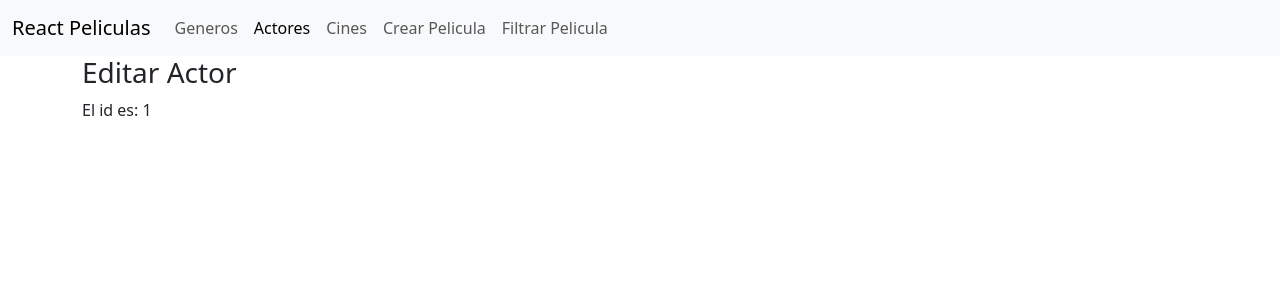
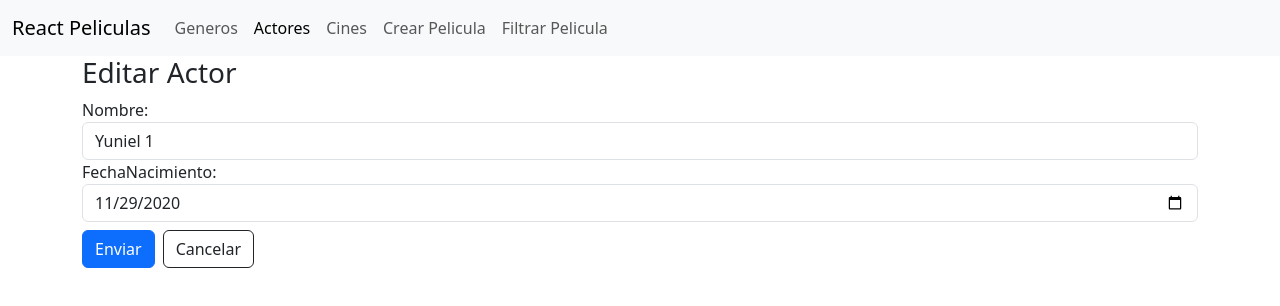
Before and after one commit to alamino2714/react-peliculas, a React (Vite) app: page /actores/editar/1 in a window 1280 px wide. Shown: the top 306 px of the page. Built offline with nearby package versions, Linux system fonts and the light colour scheme.

Commit message:
Creo Formulario de Actores y actualizo Componentes de Crear y Editar Actores

```diff
--- a/src/features/actores/componentes/CrearActor.tsx
+++ b/src/features/actores/componentes/CrearActor.tsx
@@ -1,6 +1,21 @@
+import type { SubmitHandler } from "react-hook-form";
+import FormularioActor from "./FormularioActor";
+import type ActorCreacion from "./modelos/ActorCreacion.models";
+
+
 export default function CrearActor(){
+
+const onSubmit: SubmitHandler<ActorCreacion> = async (data) =>{
+    console.log('creando actor...');
+    await new Promise(resolve => setTimeout(resolve, 2000));
+    console.log(data);
+}
+
     return (
+        <>
         <h3>Crear Actor</h3>
+        <FormularioActor onSubmit={onSubmit} />
+        </>
     )
 
 }
--- a/src/features/actores/componentes/EditarActor.tsx
+++ b/src/features/actores/componentes/EditarActor.tsx
@@ -1,11 +1,32 @@
+import { useEffect, useState } from "react";
 import { useParams } from "react-router";
+import type ActorCreacion from "./modelos/ActorCreacion.models";
+import FormularioActor from "./FormularioActor";
+import Cargando from "../../../componentes/Cargando";
+import type { SubmitHandler } from "react-hook-form";
 
+
+const onSubmit: SubmitHandler<ActorCreacion> = async (data) =>{
+    console.log('editando actor...');
+    await new Promise(resolve => setTimeout(resolve, 2000));
+    console.log(data);
+}
 export default function EditarActor() {
     const { id } = useParams();
+    const[ modeloActor, setModeloActor] =useState<ActorCreacion | undefined> (undefined);
+    useEffect ( ()=>{
+        const timerId = setTimeout( ()=>{
+            setModeloActor({nombre: 'Yuniel '+ id, fechaNacimiento: '2020-11-29'})
+        },1000);
+        return ()=>clearTimeout(timerId);
+    },[id])
+
+
+
     return (
         <>
             <h3>Editar Actor</h3>
-            <p>El id es: {id}</p>
+           {modeloActor ? <FormularioActor modelo={modeloActor} onSubmit={onSubmit}/> : <Cargando/>}
         </>
     )
 
--- /dev/null
+++ b/src/features/actores/componentes/FormularioActor.tsx
@@ -0,0 +1,47 @@
+import type ActorCreacion from "./modelos/ActorCreacion.models";
+import { useForm, type SubmitHandler } from "react-hook-form";
+import * as yup from "yup";
+import { yupResolver } from "@hookform/resolvers/yup";
+import Boton from "../../../componentes/Boton";
+import { NavLink } from "react-router";
+import { fechaNoFutura, primeraLetraMayuscula } from "../../../validaciones/Validaciones";
+
+export default function FormularioActor(props: FormularioActorProps) {
+
+
+    const { register, handleSubmit,
+        formState: { errors, isValid, isSubmitting }
+    } = useForm<ActorCreacion>({resolver: yupResolver(reglasDeValidacion), mode: 'onChange', defaultValues: props.modelo ?? { nombre: '' } });
+
+
+    return (
+        <form onSubmit= {handleSubmit(props.onSubmit)}>
+            <div className="form-group">
+                <label htmlFor="nombre"> Nombre: </label>
+                <input type="text" id="nombre" autoComplete="off" className="form-control" {...register('nombre')} />
+                {errors.nombre && <p className="error">{errors.nombre.message}</p>}
+            </div>
+            <div className="form-group">
+                <label htmlFor="fechaNacimiento"> FechaNacimiento: </label>
+                <input type="date" id="fechaNacimiento" autoComplete="off" className="form-control" {...register('fechaNacimiento')} />
+                {errors.fechaNacimiento && <p className="error">{errors.fechaNacimiento.message}</p>}
+            </div>
+            <div className="mt-2">
+                <Boton type="submit" disabled={!isValid || isSubmitting}>{isSubmitting ? 'Enviando...' : 'Enviar'}</Boton>
+                <NavLink className="btn btn-secondaty ms-2" to="/actores">Cancelar</NavLink>
+            </div>
+        </form>
+    )
+
+}
+
+interface FormularioActorProps {
+    modelo?: ActorCreacion;
+    onSubmit: SubmitHandler<ActorCreacion>;
+}
+
+const reglasDeValidacion = yup.object({
+    nombre: yup.string().required('El nombre es requerido').test(primeraLetraMayuscula()),
+    fechaNacimiento: yup.string().required('La Fecha es requerida').test(fechaNoFutura())
+
+});
--- /dev/null
+++ b/src/features/actores/componentes/modelos/ActorCreacion.models.ts
@@ -0,0 +1,4 @@
+export default interface ActorCreacion{
+    nombre: string;
+    fechaNacimiento:string;
+}
--- a/src/validaciones/Validaciones.ts
+++ b/src/validaciones/Validaciones.ts
@@ -11,3 +11,17 @@
         }
     }
 }
+
+
+export function fechaNoFutura() {
+    return {
+        name: 'fecha-no-futura',
+        message: 'La fecha no puede ser futura',
+        test: (valor: string | undefined) => {
+            if (!valor) return true;
+            const vFecha = new Date(valor);
+            const vHoy = new Date();
+            return vFecha <= vHoy;
+        }
+    }
+}
```
